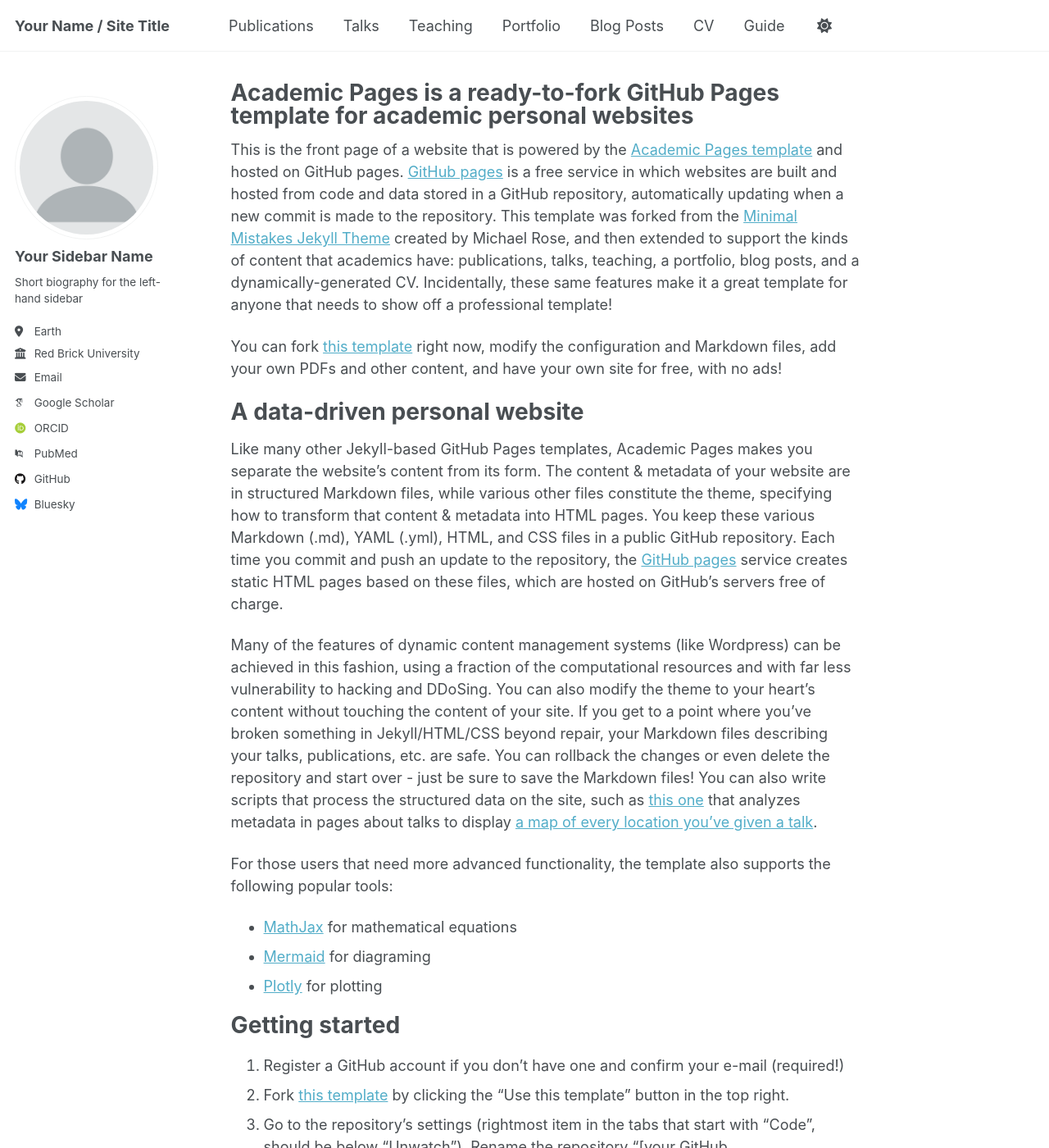
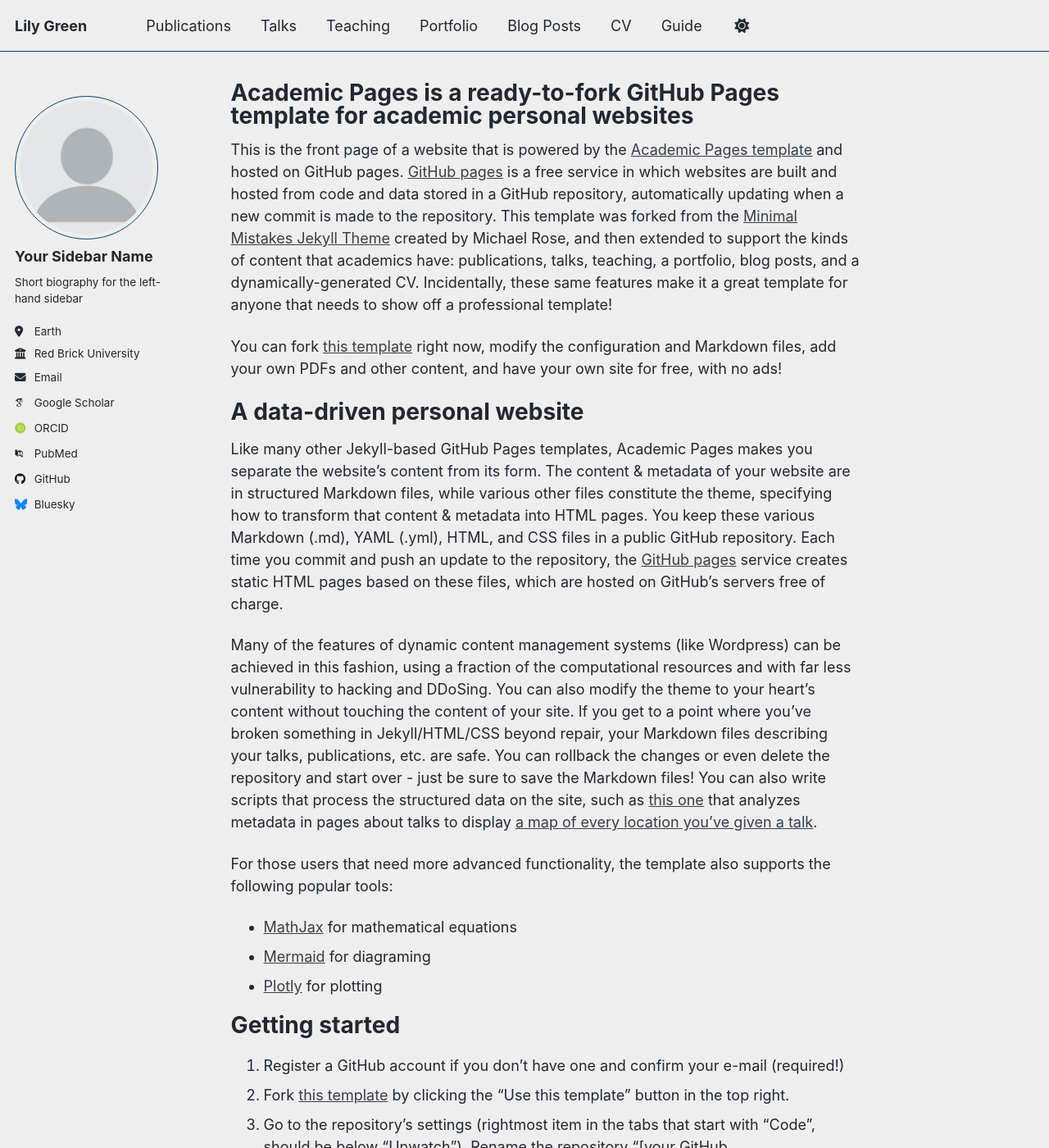
Before and after one commit to j-l-green/j-l-green, a Jekyll site: the page built from _pages/about.md, in a window 1280 px wide and 1400 px high. Shown: the whole window at 82% size. Built offline with Jekyll 4.4.1, drawn with Linux system fonts in a browser that asks for light colours; some web fonts are replaced; a script that is not in the unit is left out; some of the changed text lies outside the part shown.

Commit message:
Update site configuration for locale and title

```diff
--- a/_config.yml
+++ b/_config.yml
@@ -7,13 +7,13 @@
 # server process.
 
 # Basic Site Settings
-locale                   : "en-US"
-site_theme               : "default" # Currently available options are "default", "air"
-title                    : "Your Name / Site Title"
+locale                   : "en-UK"
+site_theme               : "air" # Currently available options are "default", "air"
+title                    : "Lily Green"
 title_separator          : "-"
-name                     : &name "Your Name"
-description              : &description "Your Name's academic portfolio"   # Update this with a general description of your site, this is the default if not overridden by a page
-url                      : https://academicpages.github.io # The base hostname & protocol for your site e.g. "https://[your GitHub username].github.io",
+name                     : &name "Lily Green"
+description              : &description "Lily Green's academic portfolio"   # Update this with a general description of your site, this is the default if not overridden by a page
+url                      : https://l-green.github.io # The base hostname & protocol for your site e.g. "https://[your GitHub username].github.io",
                                                            # or if you already have some other page hosted on Github then use "https://[your GitHub username].github.io/[Your Repo Name]"
 baseurl                  : "" # the subpath of your site, e.g. "/blog"
 repository               : "academicpages/academicpages.github.io"
```
